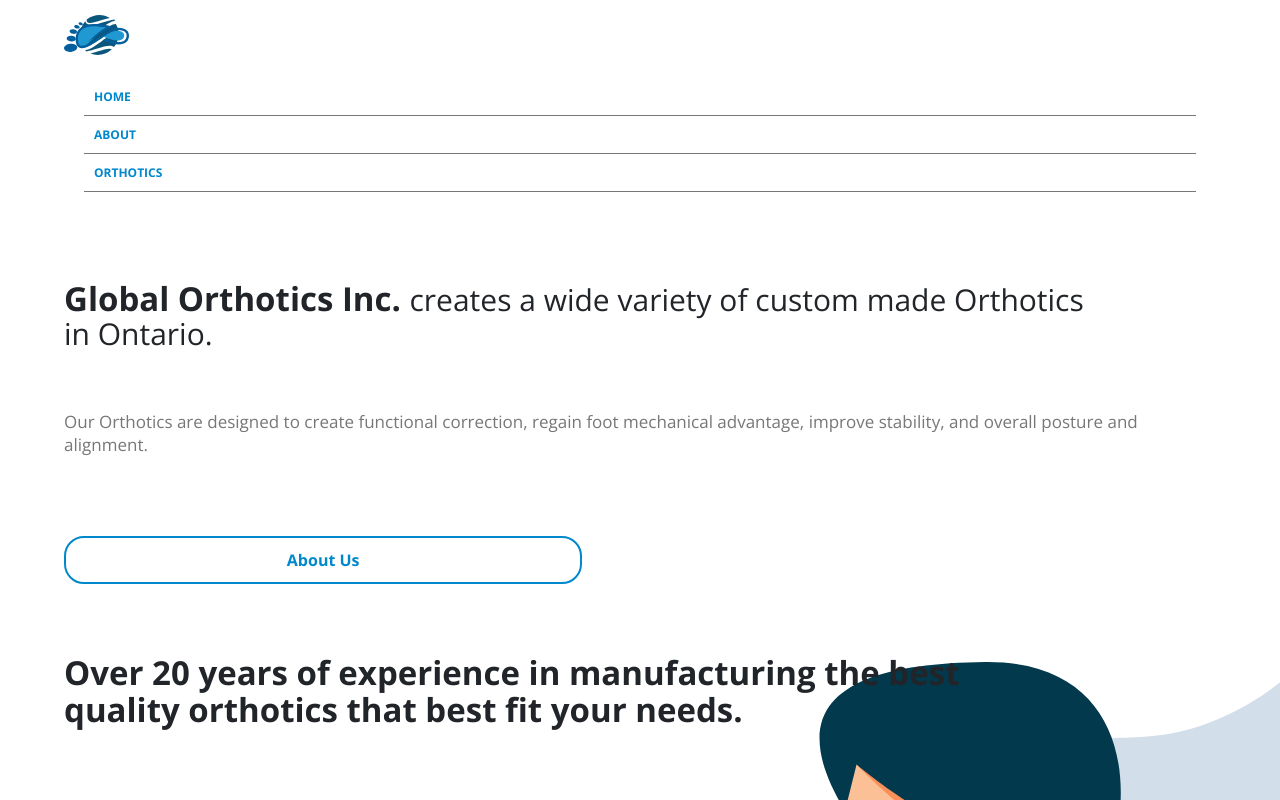
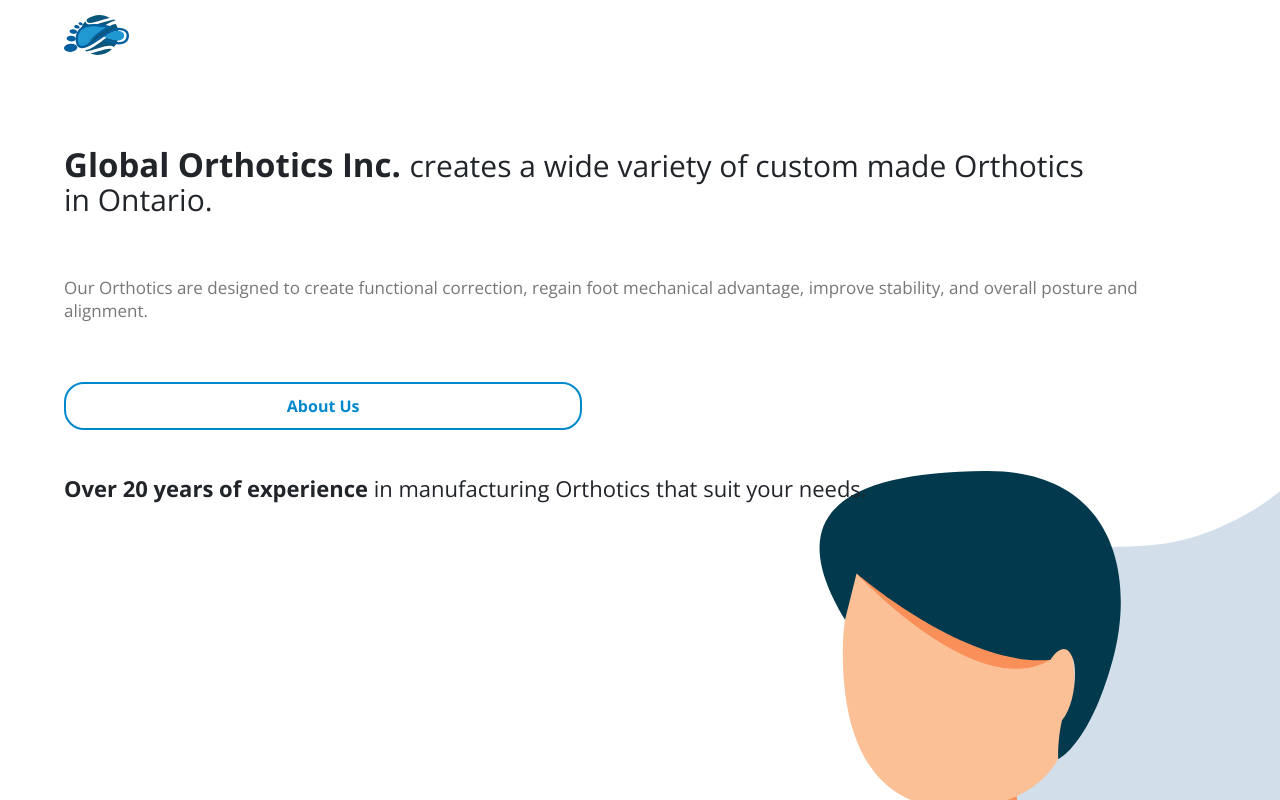
Before and after one commit to marvthedev/globalorthoticsinc, a Nuxt app: page / in a window 1280 px wide. Shown: the top 800 px of the page. Built offline with nearby package versions, Linux system fonts and the light colour scheme.

Commit message:
Changed menu toggle styling

```diff
--- a/components/Home/header.vue
+++ b/components/Home/header.vue
@@ -31,7 +31,7 @@
     font-weight: 300;
   }
   &__excerpt {
-    margin: 6rem 0 8rem 0;
+    margin: 6rem 0;
   }
   &__btn {
     width: 45%;
--- a/components/TopNav.vue
+++ b/components/TopNav.vue
@@ -7,25 +7,29 @@
           class="nav__logo-img"
         />
       </div>
-      <div class="nav__toggle">
-        <svg
-          class="nav__toggle-bars"
-          xmlns="http://www.w3.org/2000/svg"
-          viewBox="0 0 448 512"
-        >
-          <path
-            d="M436 124H12c-6.627 0-12-5.373-12-12V80c0-6.627 5.373-12 12-12h424c6.627 0 12 5.373 12 12v32c0 6.627-5.373 12-12 12zm0 160H12c-6.627 0-12-5.373-12-12v-32c0-6.627 5.373-12 12-12h424c6.627 0 12 5.373 12 12v32c0 6.627-5.373 12-12 12zm0 160H12c-6.627 0-12-5.373-12-12v-32c0-6.627 5.373-12 12-12h424c6.627 0 12 5.373 12 12v32c0 6.627-5.373 12-12 12z"
-          />
-        </svg>
+      <div class="nav__toggle" @click="menuOpened = true">
+        <span></span>
+        <span></span>
+        <span></span>
       </div>
     </div>
-    <div class="nav__menu">
+    <div v-show="menuOpened" class="nav__menu">
       <nuxt-link to="/home" class="nav__menu-link">Home</nuxt-link>
       <nuxt-link to="/about" class="nav__menu-link">About</nuxt-link>
       <nuxt-link to="/home" class="nav__menu-link">Orthotics</nuxt-link>
     </div>
   </nav>
 </template>
+
+<script>
+export default {
+  data() {
+    return {
+      menuOpened: false
+    }
+  }
+}
+</script>
 
 <style lang="scss">
 .nav {
@@ -44,14 +48,19 @@
   }
   &__toggle {
     display: flex;
+    flex-direction: column;
+    height: 50%;
     background: $primary__color;
-    padding: 0.7rem 1.3rem;
-    height: 3.4rem;
+    padding: 0.7rem 1rem;
     border-radius: 0.25rem;
     cursor: pointer;
-    &-bars {
-      width: 1.2rem;
-      fill: white;
+    & span {
+      background: white;
+      width: 1.1rem;
+      height: 0.2rem;
+      margin: 0.12rem 0;
+      transition: all 0.4s ease;
+      transform-origin: 0 0;
     }
   }
   &__menu {
--- a/pages/index.vue
+++ b/pages/index.vue
@@ -4,8 +4,8 @@
     <homeHeader class="wrapper" />
     <section class="support">
       <h2 class="support__heading">
-        Over 20 years of experience in manufacturing the best quality orthotics
-        that best fit your needs.
+        Over 20 years of experience
+        <span>in manufacturing Orthotics that suit your needs.</span>
       </h2>
       <img src="~/assets/svg/support/support.svg" class="support__img" />
       <div class="support__contact">
@@ -76,11 +76,14 @@ export default {
   }
   &__heading {
     margin-left: 5%;
-    width: 75%;
+    width: 90%;
     line-height: 3.7rem;
     position: relative;
-    top: 7rem;
-    font-size: 3.3rem;
+    top: 4rem;
+    font-size: 2.2rem;
+    & span {
+      font-weight: 400;
+    }
   }
   &__contact {
     height: 100%;
```
